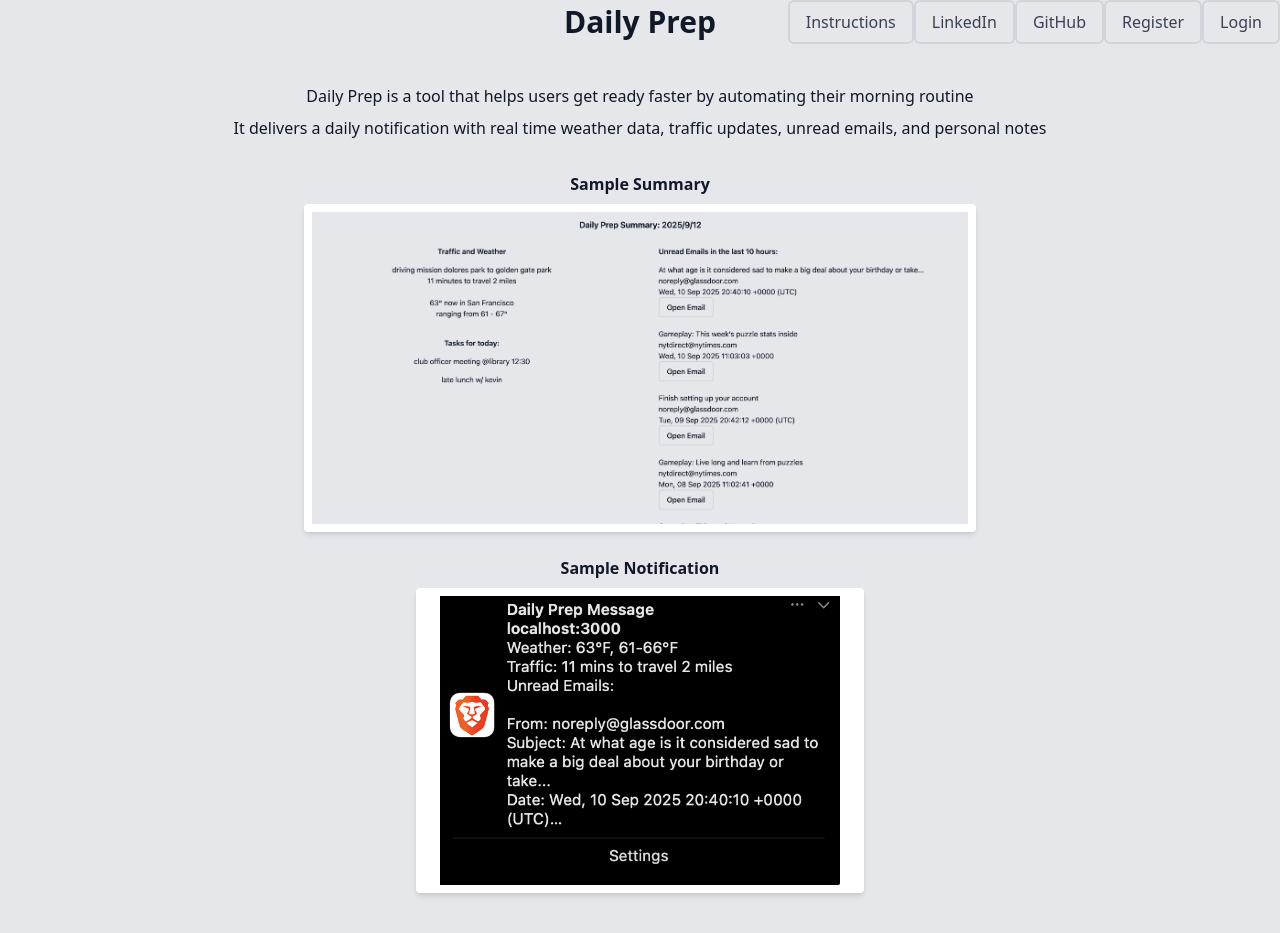
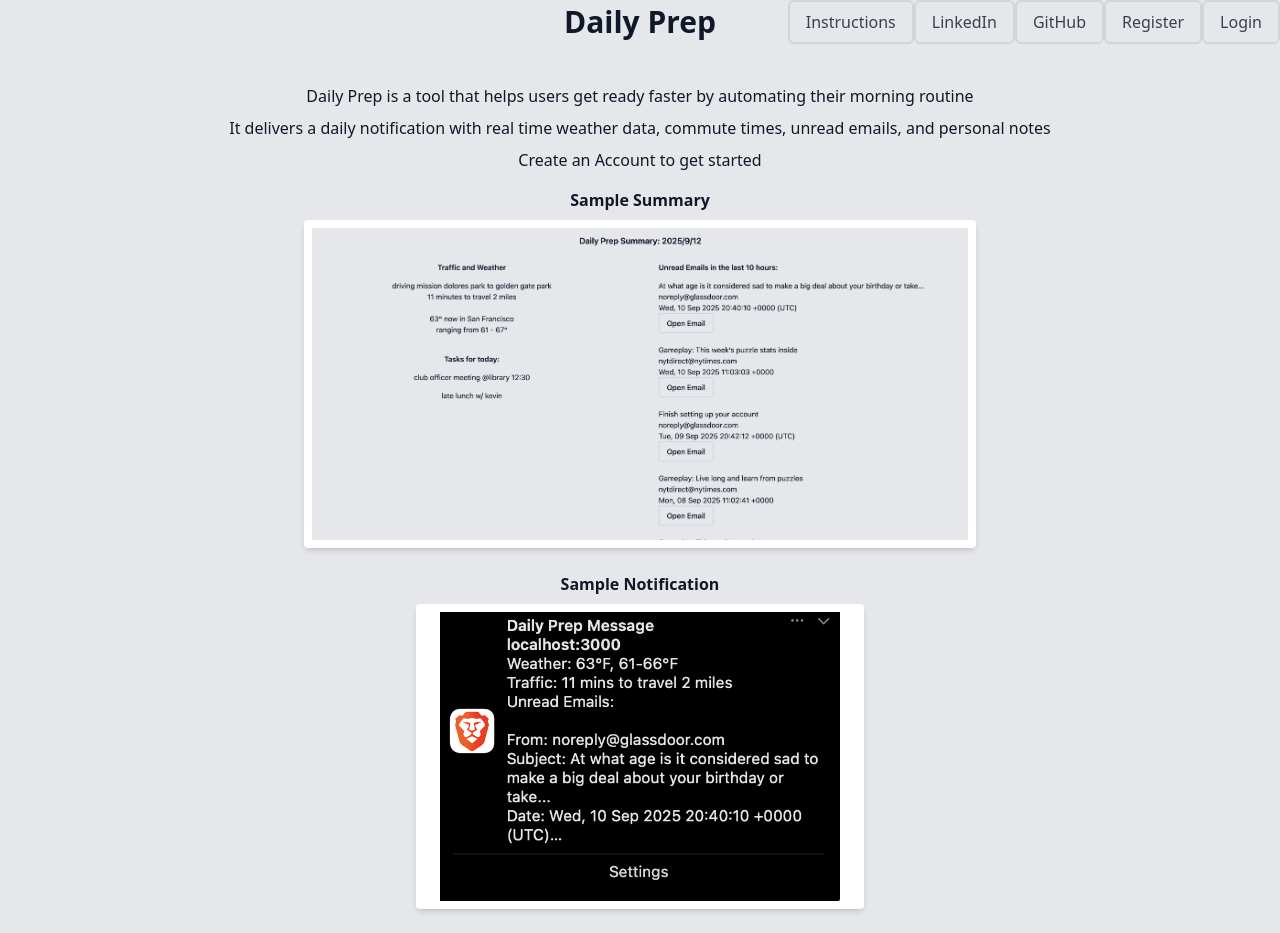
Before and after one commit to derrick-ng/daily-prep, a Next.js app: page /welcome in a window 1280 px wide. Built offline with nearby package versions, Linux system fonts and the light colour scheme; no server answers.

Commit message:
Change welcome page introduction slightly

```diff
--- a/app/(pages)/welcome/page.tsx
+++ b/app/(pages)/welcome/page.tsx
@@ -4,9 +4,10 @@ export default function Welcome() {
   return (
     <div className="flex flex-col items-center">
       <div className="text-center mb-2 mt-10">Daily Prep is a tool that helps users get ready faster by automating their morning routine</div>
-      <div className="text-center mb-8">
-        It delivers a daily notification with real time weather data, traffic updates, unread emails, and personal notes
+      <div className="text-center mb-2">
+        It delivers a daily notification with real time weather data, commute times, unread emails, and personal notes
       </div>
+      <div className="mb-4">Create an Account to get started</div>
 
       <div className="mb-6 w-full max-w-2xl text-center">
         <div className="font-semibold mb-2">Sample Summary</div>
```
